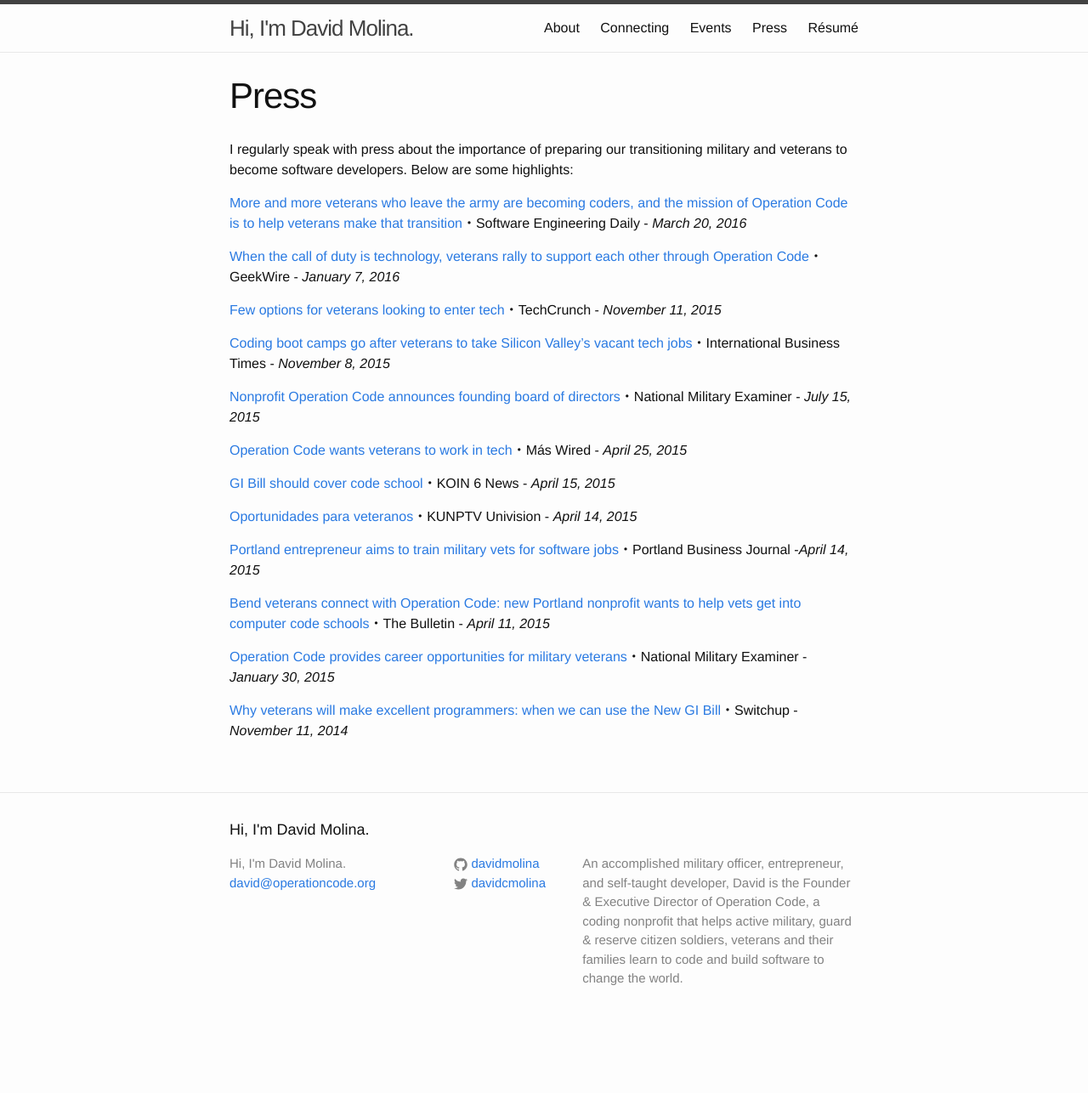
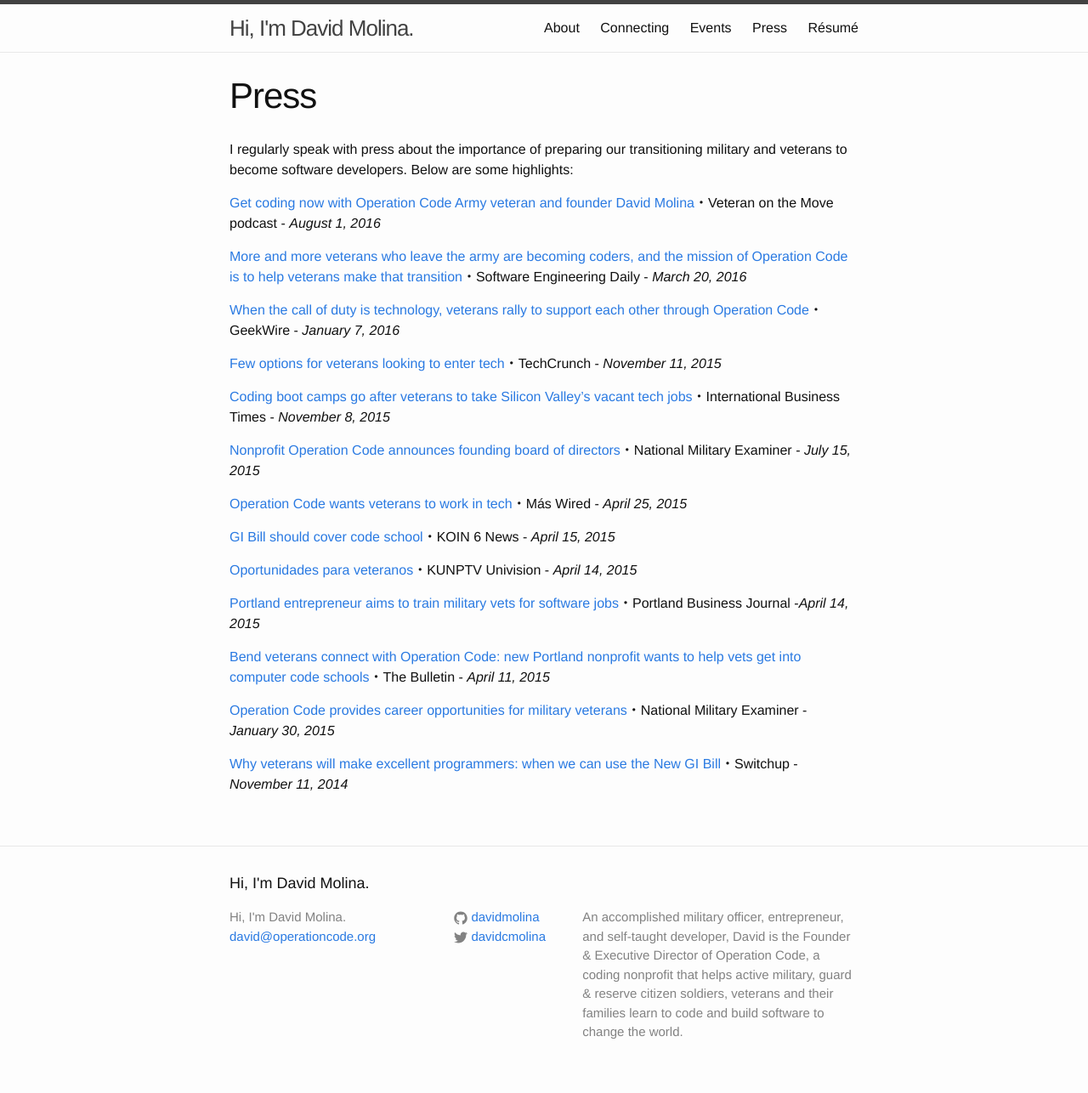
Before and after one commit to davidmolina/davidmolina.github.io, a Jekyll site: the page built from press.md, in a window 1280 px wide. Shown: the whole page at 85% size. Built offline with Jekyll 4.4.1, drawn with Linux system fonts in a browser that asks for light colours; before the commit the page ends 1223 px from its top, so only the background shows below that.

Commit message:
Get coding now with Operation Code Army veteran and founder David Molina

```diff
--- a/_posts/2016-08-01-veteran-on-the-move-interview.markdown
+++ b/_posts/2016-08-01-veteran-on-the-move-interview.markdown
@@ -1,7 +1,7 @@
 ---
 layout: post
 title:  "Interview with Joe Crane at Veteran on the Move Podcast."
-date:   2016-07-31 10:02:43 -0800
+date:   2016-08-01 10:02:43 -0800
 categories: jekyll update
 ---
 
--- a/press.md
+++ b/press.md
@@ -7,6 +7,8 @@ id: /press
 ---
 
 I regularly speak with press about the importance of preparing our transitioning military and veterans to become software developers. Below are some highlights:
+
+[Get coding now with Operation Code Army veteran and founder David Molina](http://www.veteranonthemove.com/get-coding-now-with-operation-code-army-veteran-and-founder-david-molina/)・Veteran on the Move podcast - *August 1, 2016*
 
 [More and more veterans who leave the army are becoming coders, and the mission of Operation Code is to help veterans make that transition](http://softwareengineeringdaily.com/2016/03/20/helping-veterans-learn-code-david-molina/)・Software Engineering Daily - *March 20, 2016*
 
```
